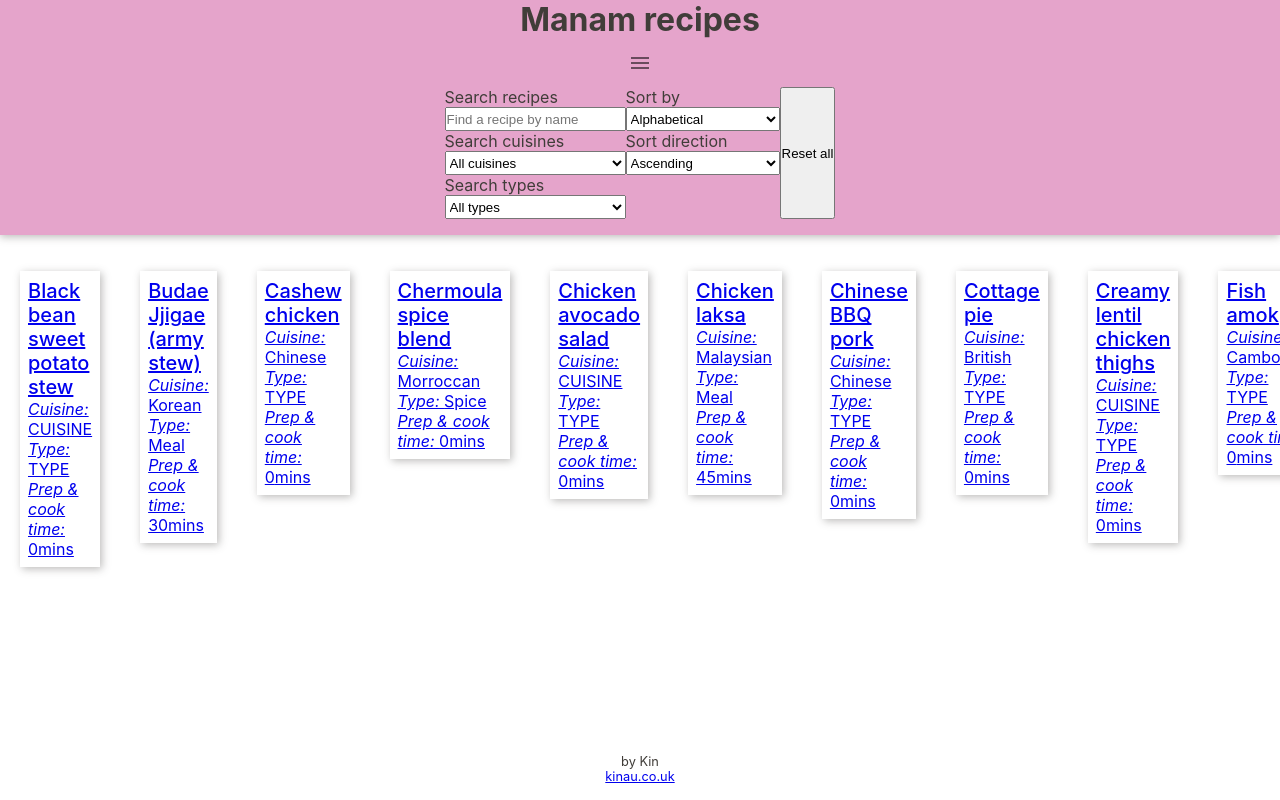
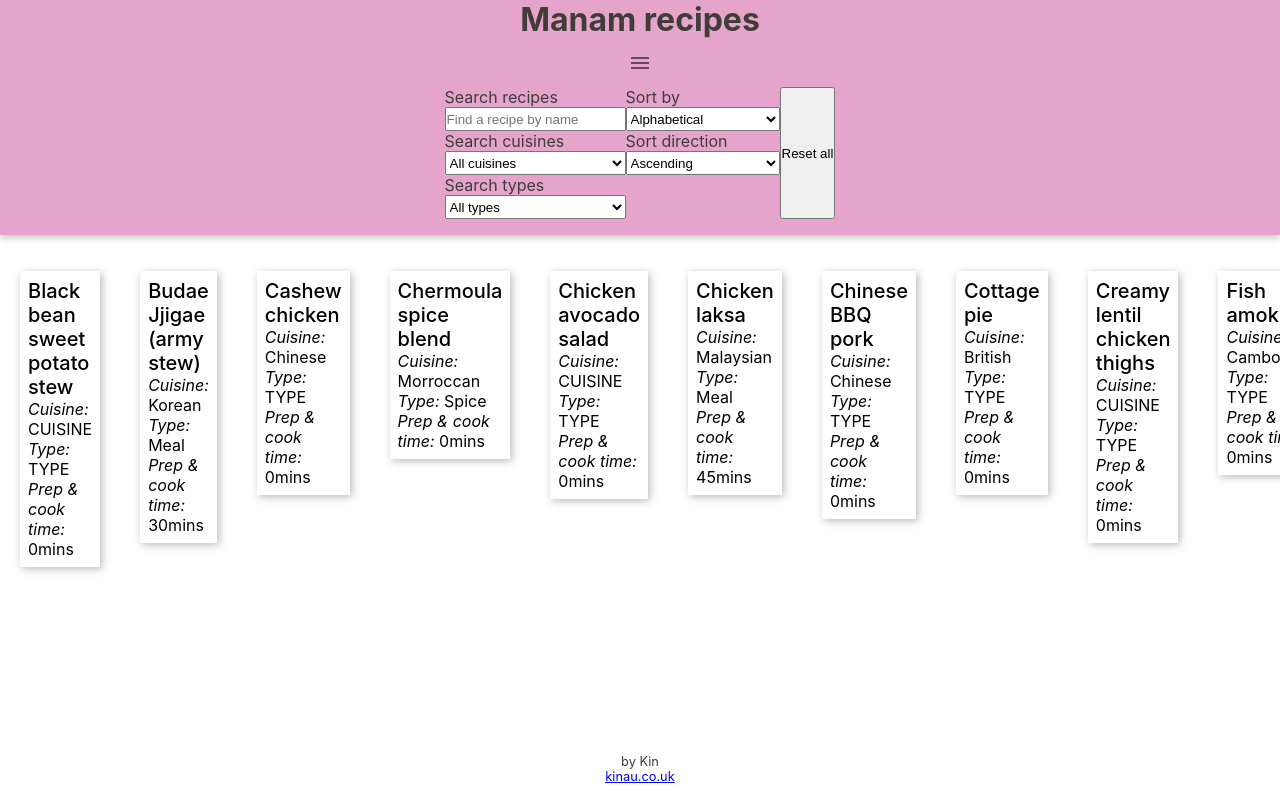
Before and after one commit to kin-au/manam-recipes, a React (Create React App) app: page /recipes in a window 1280 px wide. Shown: the top 800 px of the page. Built offline with nearby package versions, Linux system fonts and the light colour scheme.

Commit message:
init recipecard styled link

```diff
--- a/src/components/RecipeCard/RecipeCard.style.js
+++ b/src/components/RecipeCard/RecipeCard.style.js
@@ -1,4 +1,5 @@
 import styled from "styled-components";
+import { Link } from "react-router-dom";
 
 const RecipeCard = styled.div`
   margin: 1.25rem;
@@ -15,4 +16,9 @@ const RecipeCard = styled.div`
   }
 `;
 
-export { RecipeCard };
+const StyledLink = styled(Link)`
+  color: black;
+  text-decoration: none;
+`;
+
+export { RecipeCard, StyledLink };
--- a/src/components/RecipeCard/RecipeCard.tsx
+++ b/src/components/RecipeCard/RecipeCard.tsx
@@ -1,12 +1,11 @@
 import React from "react";
-import { Link } from "react-router-dom";
 import { RecipeCardProps } from "./types";
 import * as SC from "./RecipeCard.style.js";
 
 const RecipeCard = (props: RecipeCardProps) => {
   const { recipe, setSelectedRecipe } = props;
   return (
-    <Link
+    <SC.StyledLink
       to={`/recipes/${recipe.url}`}
       onClick={() => setSelectedRecipe(recipe)}
     >
@@ -25,7 +24,7 @@ const RecipeCard = (props: RecipeCardProps) => {
           {recipe.time}mins
         </div>
       </SC.RecipeCard>
-    </Link>
+    </SC.StyledLink>
   );
 };
 
```
